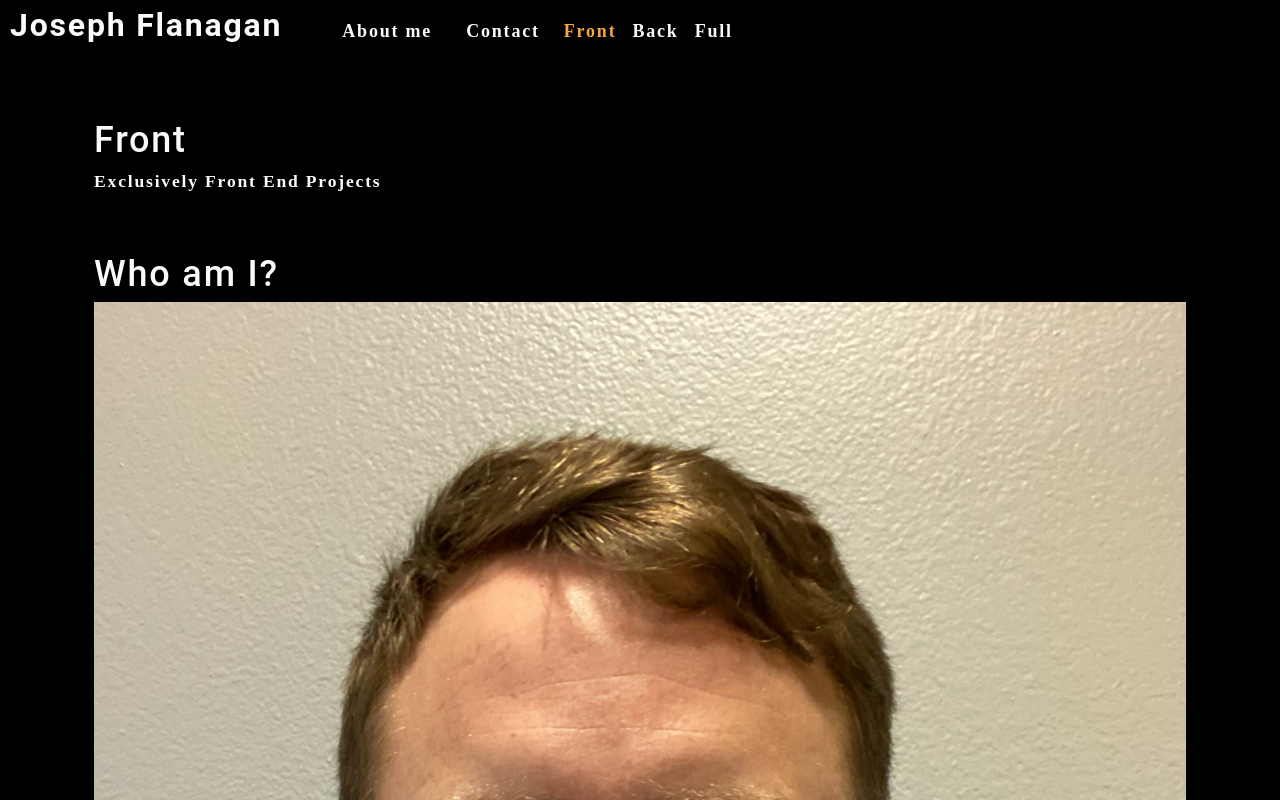
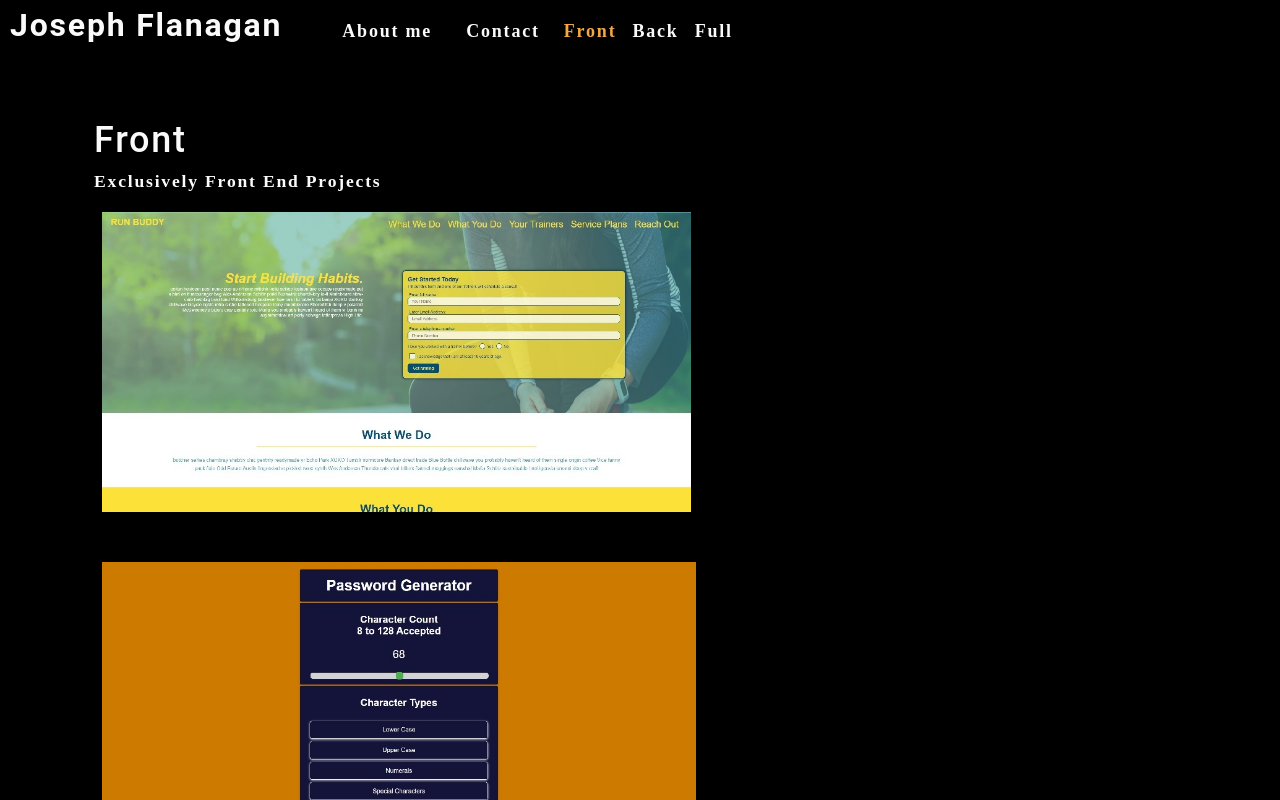
Before and after one commit to josephptflanagan/20201004-react-portfolio, a React (Create React App) app: page / in a window 1280 px wide. Shown: the top 800 px of the page. Built offline with nearby package versions, Linux system fonts and the light colour scheme.

Commit message:
fixed modals

```diff
--- a/src/App.js
+++ b/src/App.js
@@ -7,9 +7,9 @@ import ContactForm from './components/Contact';
 function App() {
 
   const [categories] = useState([
-    { name: 'Front', description: 'Exclusively Front End Projects' },
-    { name: 'Back', description: 'Exclusively Back End Projects' },
-    { name: 'Full', description: 'Front and Back End Projects' }
+    { name: 'front', description: 'Exclusively Front End Projects' },
+    { name: 'back', description: 'Exclusively Back End Projects' },
+    { name: 'full', description: 'Front and Back End Projects' }
   ]);
 
   const [currentCategory, setCurrentCategory] = useState(categories[0]);
--- a/src/components/Modal/index.js
+++ b/src/components/Modal/index.js
@@ -1,7 +1,7 @@
 import React from 'react';
 
-const Modal = ({ onClose, currentPhoto }) => {
-    const { name, category, description, gitHub, site, index } = currentPhoto;
+const Modal = ({ onClose, currentApplication }) => {
+    const { name, category, description, gitHub, site, index } = currentApplication;
 
     return (
         <div className="modalBackdrop">
@@ -9,8 +9,8 @@ const Modal = ({ onClose, currentPhoto }) => {
                 <h3 className="modalTitle">{name}</h3>
                 <img src={require(`../../assets/img/large/${category}/${index}.jpg`)} alt="current category" />
                 <p>{description}</p>
-                <p>{gitHub}</p>
-                <p>{site}</p>
+                <p><a href={gitHub}>Repository</a></p>
+                <p><a href={site}>Deployed Site</a></p>
                 <button onClick={onClose} type="button">Close this modal</button>
             </div>
         </div>
```
